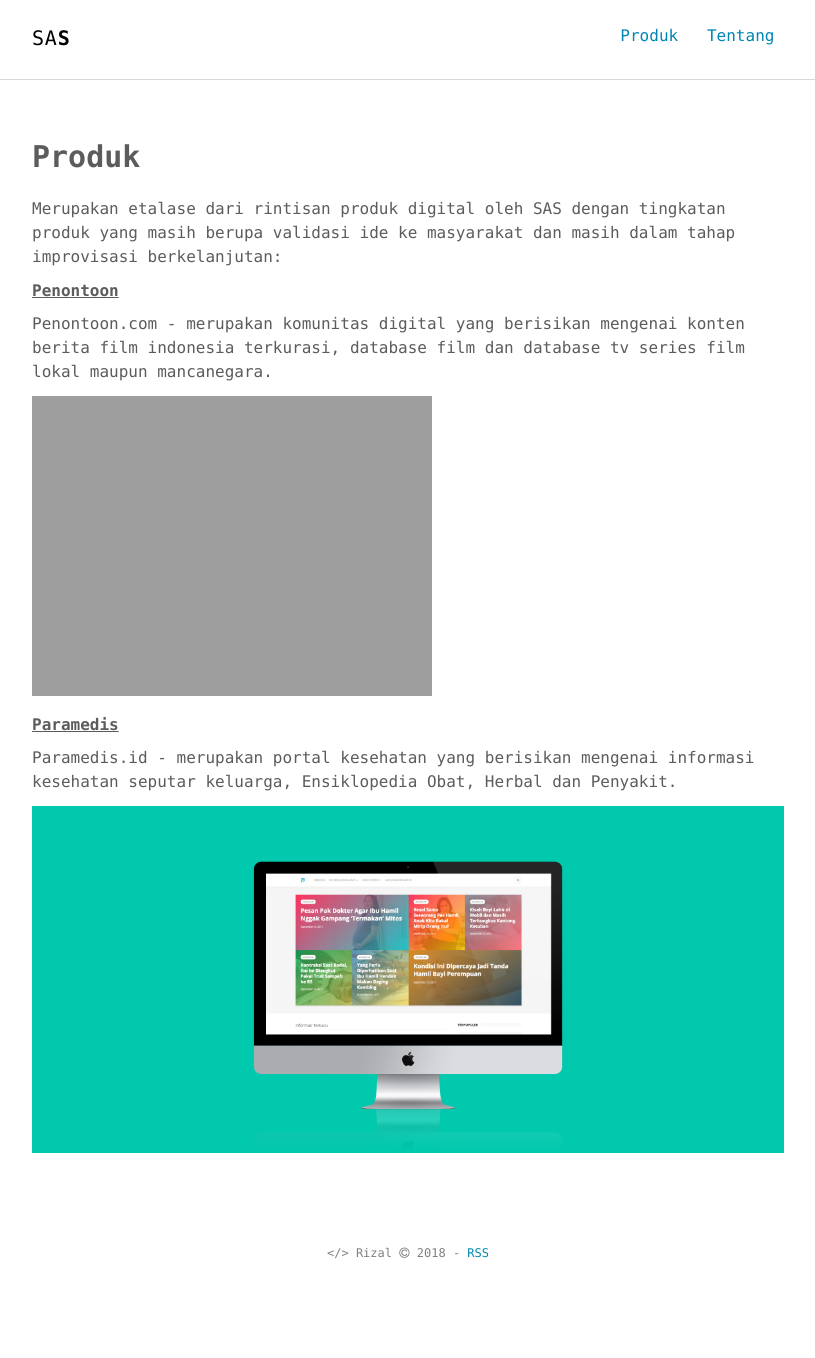
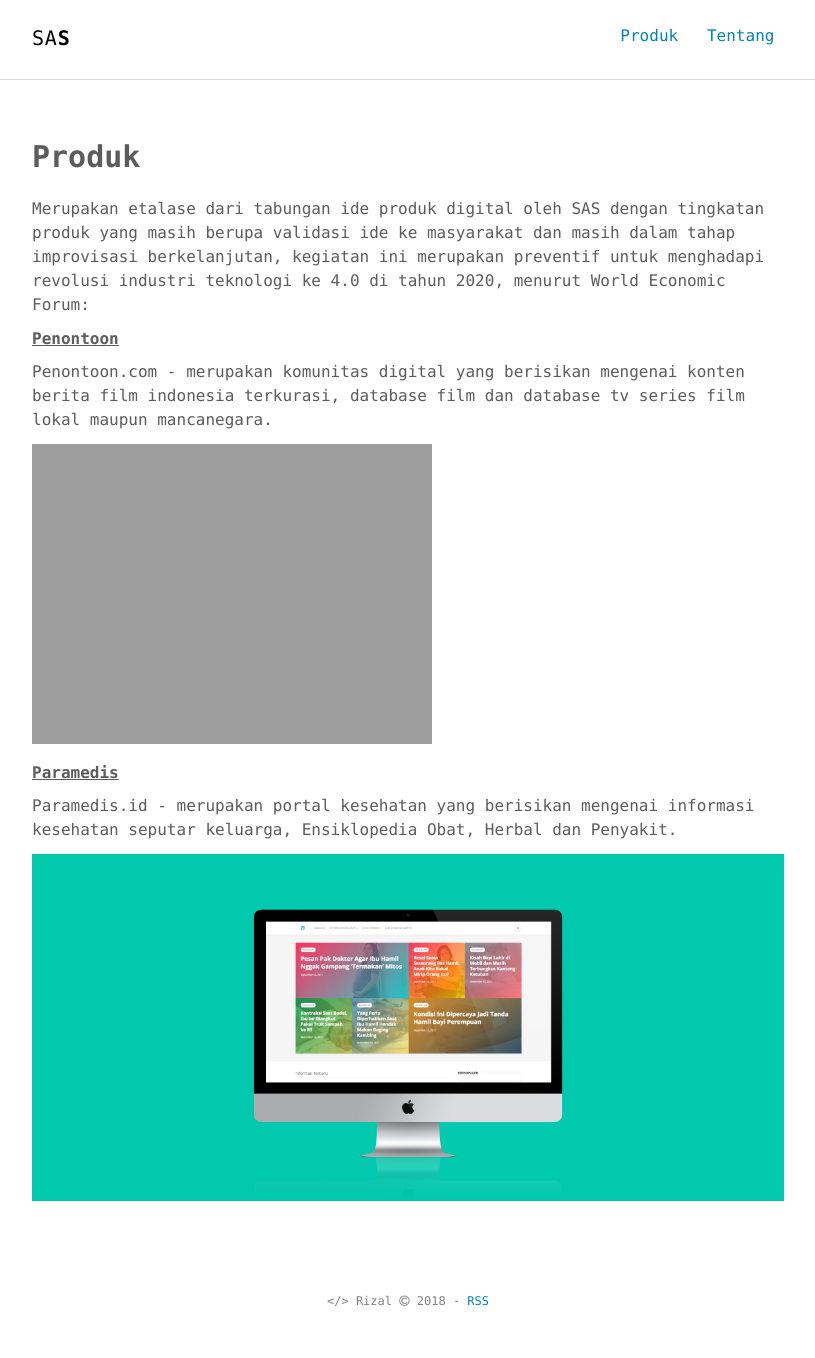
Before and after one commit to syafrizaladi/saktia, a Jekyll site: the page built from produk.md, in a window 1280 px wide. Shown: the whole page, without its empty margins (232-1047 px from the left). Built offline with Jekyll 4.4.1, drawn with Linux system fonts in a browser that asks for light colours; before the commit the page ends 1310 px from its top, so only the background shows below that.

Commit message:
Update produk.md

```diff
--- a/produk.md
+++ b/produk.md
@@ -4,7 +4,7 @@ title: Produk
 permalink: /produk/
 ---
 
-Merupakan etalase dari rintisan produk digital oleh SAS dengan tingkatan produk yang masih berupa validasi ide ke masyarakat dan masih dalam tahap improvisasi berkelanjutan:
+Merupakan etalase dari tabungan ide produk digital oleh SAS dengan tingkatan produk yang masih berupa validasi ide ke masyarakat dan masih dalam tahap improvisasi berkelanjutan, kegiatan ini merupakan preventif untuk menghadapi revolusi industri teknologi ke 4.0 di tahun 2020, menurut World Economic Forum:
 <br>
 
 ##### <u>Penontoon</u>
```
